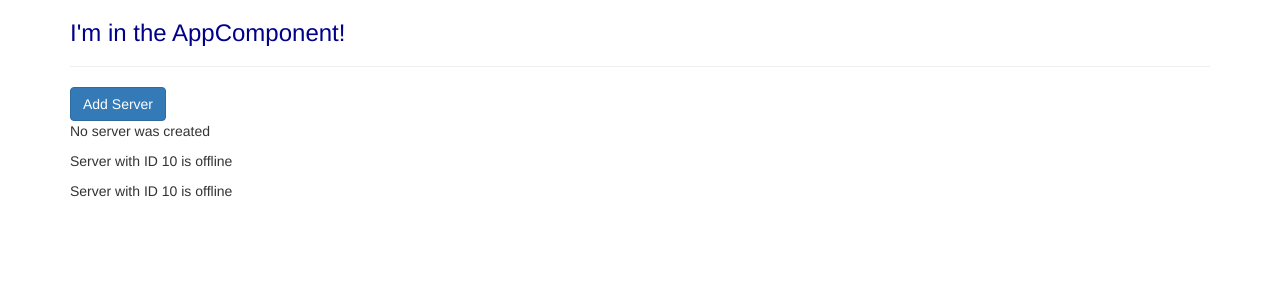
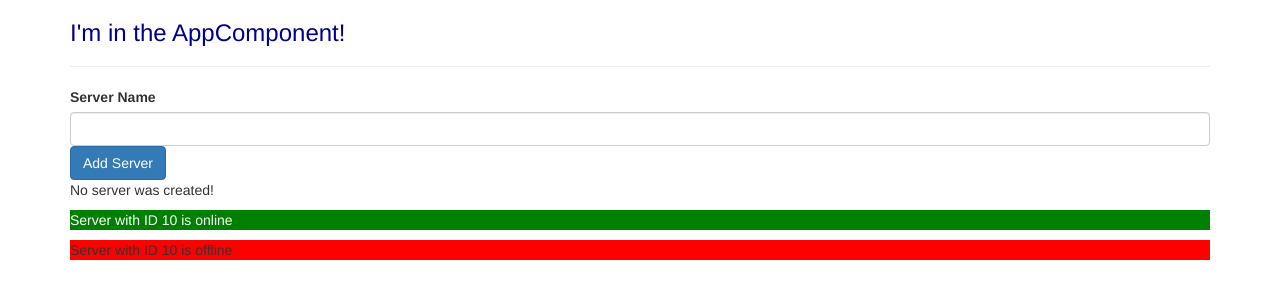
Before and after one commit to dwrpunsiw/angular-complete-guide, an Angular app in the folder my-first-app/: page / in a window 1280 px wide. Shown: the top 300 px of the page. Built offline with nearby package versions, Linux system fonts and the light colour scheme.

Commit message:
Finished section 2

```diff
--- a/my-first-app/src/app/server/server.component.html
+++ b/my-first-app/src/app/server/server.component.html
@@ -1 +1,6 @@
-<p>Server with ID {{ serverId }} is {{ getServerStatus() }}</p>
+<p
+  [ngStyle]="{ backgroundColor: getColor() }"
+  [ngClass]="{ online: serverStatus === 'online' }"
+>
+  Server with ID {{ serverId }} is {{ getServerStatus() }}
+</p>
--- a/my-first-app/src/app/server/server.component.ts
+++ b/my-first-app/src/app/server/server.component.ts
@@ -3,12 +3,27 @@
 @Component({
   selector: 'app-server',
   templateUrl: './server.component.html',
+  styles: [
+    `
+      .online {
+        color: white;
+      }
+    `,
+  ],
 })
 export class ServerComponent {
   serverId: number = 10;
   serverStatus: string = 'offline';
 
+  constructor() {
+    this.serverStatus = Math.random() > 0.5 ? 'online' : 'offline';
+  }
+
   getServerStatus() {
     return this.serverStatus;
   }
+
+  getColor() {
+    return this.serverStatus === 'online' ? 'green' : 'red';
+  }
 }
--- a/my-first-app/src/app/servers/servers.component.html
+++ b/my-first-app/src/app/servers/servers.component.html
@@ -1,3 +1,6 @@
+<label>Server Name</label>
+<!-- <input type="text" class="form-control" (input)="onUpdateServerName($event)" /> -->
+<input type="text" class="form-control" [(ngModel)]="serverName" />
 <button
   class="btn btn-primary"
   [disabled]="!allowNewServer"
@@ -7,7 +10,13 @@
 </button>
 
 <!-- <p [innerText]="allowNewServer"></p> -->
-<p>{{ serverCreationStatus }}</p>
+<!-- <p>{{ serverCreationStatus }}</p> -->
 
-<app-server></app-server>
-<app-server></app-server>
+<p *ngIf="serverCreated; else noServer">
+  Server was created, server name is {{ serverName }}
+</p>
+<ng-template #noServer>
+  <p>No server was created!</p>
+</ng-template>
+
+<app-server *ngFor="let server of servers; let i = index"></app-server>
--- a/my-first-app/src/app/servers/servers.component.ts
+++ b/my-first-app/src/app/servers/servers.component.ts
@@ -8,6 +8,9 @@
 export class ServersComponent implements OnInit {
   allowNewServer = false;
   serverCreationStatus = 'No server was created';
+  serverName = '';
+  serverCreated = false;
+  servers = ['Testserver', 'Testserver 2'];
 
   constructor() {
     setTimeout(() => {
@@ -18,6 +21,13 @@
   ngOnInit(): void {}
 
   onCreateServer() {
-    this.serverCreationStatus = 'Server was created';
+    this.serverCreated = true;
+    this.servers.push(this.serverName);
+    this.serverCreationStatus =
+      'Server was created! Name is ' + this.serverName;
+  }
+
+  onUpdateServerName(event: Event) {
+    this.serverName = (<HTMLInputElement>event.target).value;
   }
 }
```
